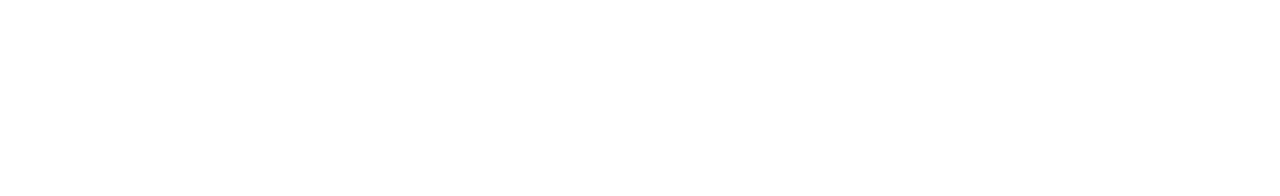
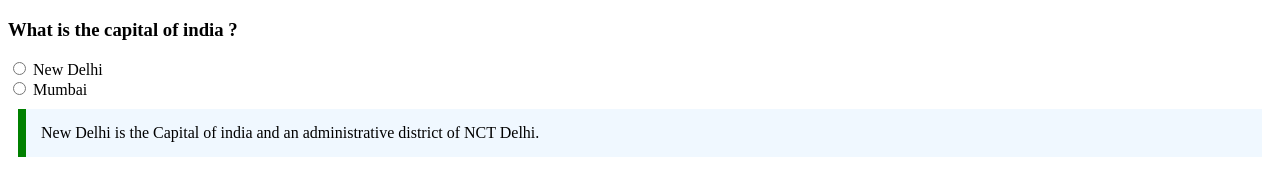
Before and after one commit to acciojob/trivia-soumya898, a website: page main.html in a window 1280 px wide. Drawn offline with Linux system fonts and the light colour scheme.

Commit message:
initial commit

```diff
--- a/main.html
+++ b/main.html
@@ -8,8 +8,23 @@
 
 <body>
 	<!-- the entire body must be written by student -->
+
+		<h3> What is the capital of india ?</h3>
+		<form action="">
+			<input type="radio" name="state" value="New Delhi">
+			<label for=""> New Delhi</label> <br>
+			<input type="radio" name="state" value="Mumbai">
+			<label for="">Mumbai</label>
+
+		</form>
+		<blockquote class="text" cite="https://en.wikipedia.org/wiki/New_Delhi">
+			 New Delhi is the Capital of india and an administrative district of NCT Delhi.
+		</blockquote>
+
+
     <script type="text/javascript" src="./script.js">
-</script>
+
+	</script>
 
 </body>
 
--- a/styles.css
+++ b/styles.css
@@ -1,2 +1,11 @@
 
 /* Your CSS Code here. */
+.text{
+    max-width: 600 px;
+    margin: 10px;
+    padding: 15px;
+    border-left:8px solid green;
+    background-color: aliceblue;
+    /* padding-left:3px; */
+    /* font-weight: bold; */
+}
```
